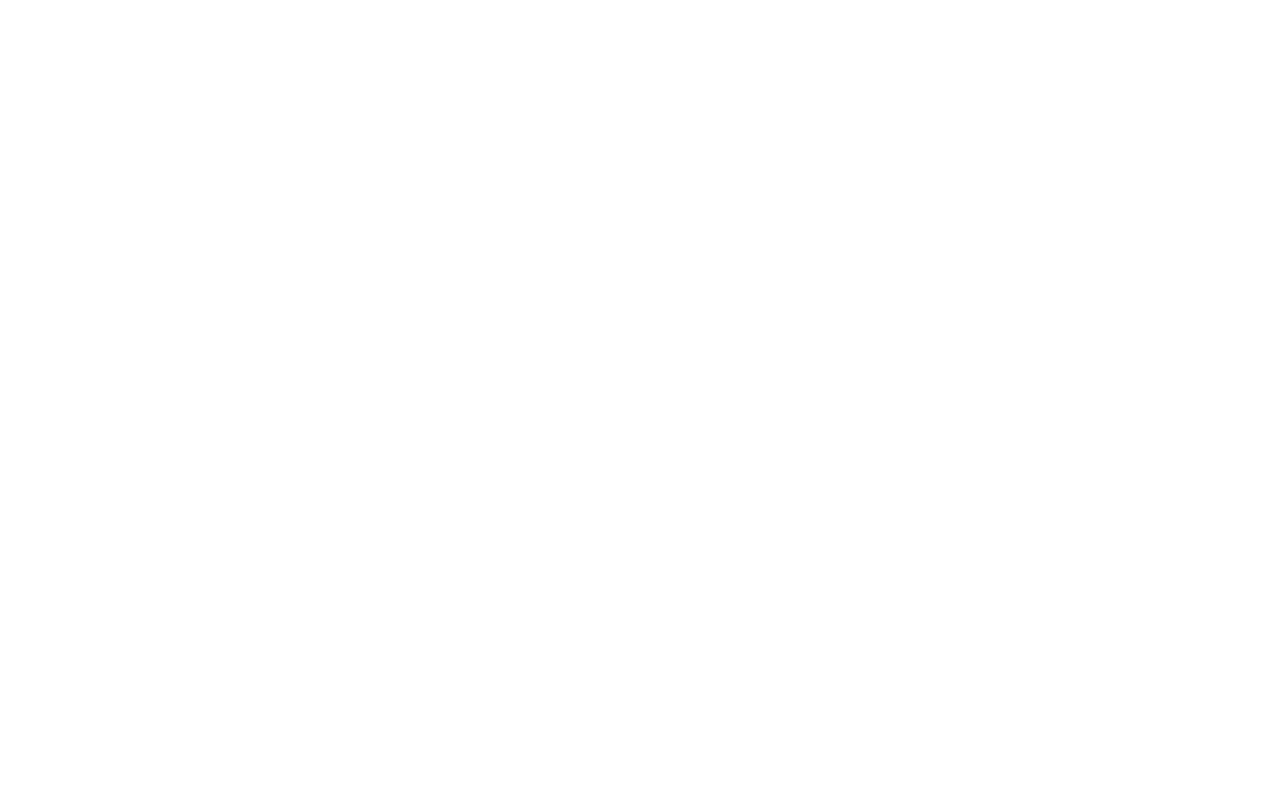
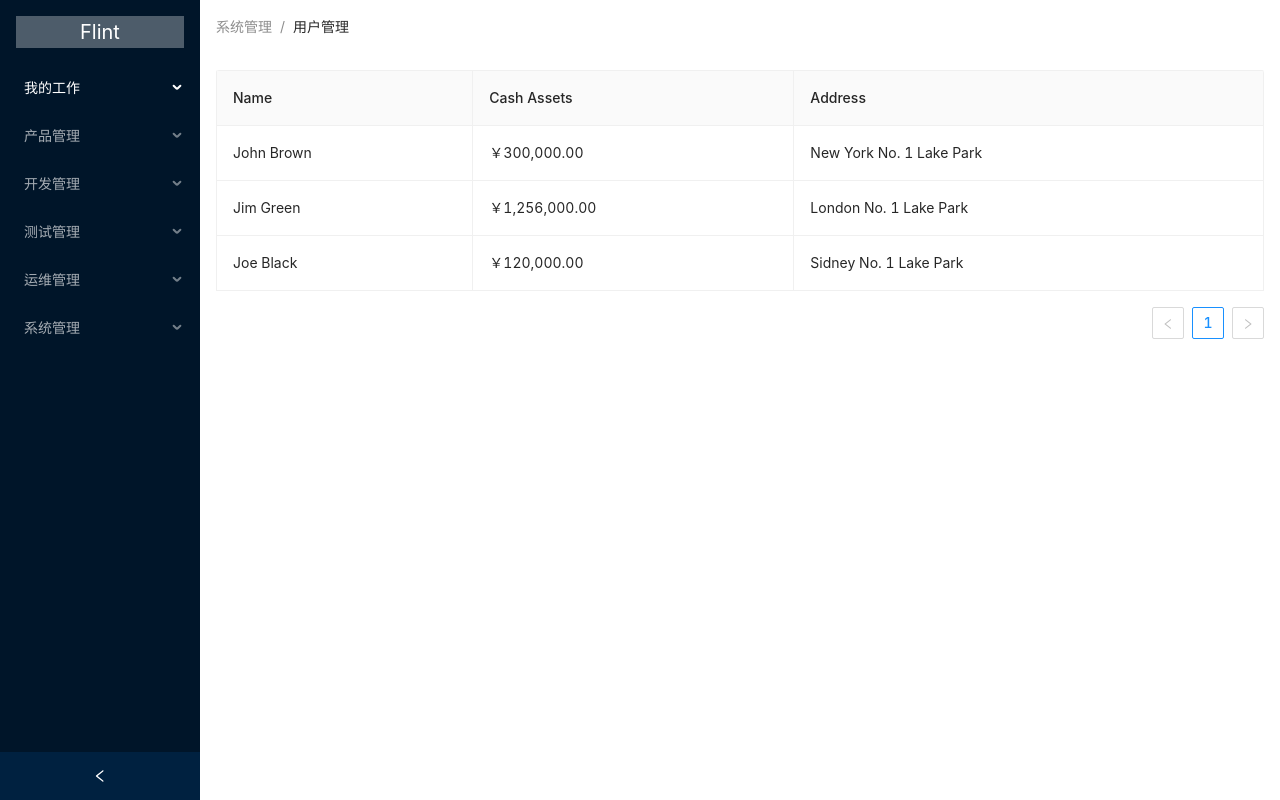
Before and after one commit to zhangxianjun/flint-react-ts, a React (Create React App) app: page /m/system/user/list in a window 1280 px wide. Before the commit this address had no page. Built offline with nearby package versions, Linux system fonts and the light colour scheme.

Commit message:
feat - 行高

```diff
--- a/src/App.tsx
+++ b/src/App.tsx
@@ -7,6 +7,7 @@
 import {Program} from "./controller/work/Program";
 import {Planning} from "./controller/product/Planning";
 import {Navigation} from "./controller/work/Navigation";
+import {UserList} from "./controller/system/UserList";
 
 function App() {
     return (
@@ -19,6 +20,7 @@
                     <Route path="work/program" element={<Program />} />
                     <Route path="work/navigation" element={<Navigation />}/>
                     <Route path="product/planning" element={<Planning />}/>
+                    <Route path="system/user/list" element={<UserList />}/>
                 </Route>
             </Routes>
         </BrowserRouter>
--- /dev/null
+++ b/src/NavigationMap.ts
@@ -0,0 +1,76 @@
+export const navigationList = [{
+    "n": "work",
+    "t": "我的工作",
+    "sl": [{
+        "sn": "work/todo",
+        "st": "今日待办",
+    }, {
+        "sn": "work/program",
+        "st": "我的工作",
+    }, {
+        "sn": "work/navigation",
+        "st": "外链导航",
+    }]
+}, {
+    "n": "product",
+    "t": "产品管理",
+    "sl": [{
+        "sn": "product/todo",
+        "st": "产品规划",
+    }, {
+        "sn": "product/program",
+        "st": "产品原型",
+    }, {
+        "sn": "product/navigation",
+        "st": "设计资源",
+    }]
+}, {
+    "n": "develop",
+    "t": "开发管理",
+    "sl": [{
+        "sn": "develop/todo",
+        "st": "设计文稿",
+    }, {
+        "sn": "develop/program",
+        "st": "开发计划",
+    }, {
+        "sn": "develop/navigation",
+        "st": "源码地址",
+    }]
+}, {
+    "n": "test",
+    "t": "测试管理",
+    "sl": [{
+        "sn": "test/todo",
+        "st": "测试用例",
+    }, {
+        "sn": "test/program",
+        "st": "BUG管理",
+    }, {
+        "sn": "test/navigation",
+        "st": "测试报告",
+    }]
+}, {
+    "n": "operation",
+    "t": "运维管理",
+    "sl": [{
+        "sn": "operation/todo",
+        "st": "账号管理",
+    }, {
+        "sn": "operation/program",
+        "st": "监测报告",
+    }]
+}, {
+    "n": "system",
+    "t": "系统管理",
+    "sl": [{
+        "sn": "system/user/list",
+        "st": "用户管理",
+    }, {
+        "sn": "system/program",
+        "st": "权限管理",
+    }, {
+        "sn": "system/program",
+        "st": "Flint教程",
+    }]
+}];
--- a/src/controller/Main.tsx
+++ b/src/controller/Main.tsx
@@ -11,6 +11,7 @@
 import styled from "@emotion/styled";
 import {useNavigate, Outlet} from "react-router-dom";
 import {MenuInfo} from "rc-menu/lib/interface";
+import {navigationList} from "../NavigationMap";
 
 function Main() {
     return (
@@ -27,75 +28,18 @@
 
 const PageSide = () => {
 
-    const navigationList = [{
-        "n": "work",
-        "t": "我的工作",
-        "sl": [{
-            "sn": "work/todo",
-            "st": "今日待办",
-        },
-            {
-                "sn": "work/program",
-                "st": "我的工作",
-            },
-            {
-                "sn": "work/navigation",
-                "st": "外链导航",
-            }
-        ]
-    }
-    ];
-    // },
-    //     {
-    //         "work": "",
-    //
-    //     },
-    //     {
-    //         "product": "产品管理",
-    //         "work": "产品规划",
-    //         "work1": "产品原型",
-    //         "work2": "设计资源",
-    //     },
-    //     {
-    //         "product": "开发管理",
-    //         "work": "设计文稿",
-    //         "work1": "开发计划",
-    //         "work2": "源码地址",
-    //     },
-    //     {
-    //         "product": "测试管理",
-    //         "work": "测试用例",
-    //         "work1": "BUG管理",
-    //         "work2": "测试报告",
-    //     },
-    //     {
-    //         "product": "运维管理",
-    //         "work": "账号管理",
-    //         "work1": "监测报告",
-    //     },
-    //     {
-    //         "product": "系统管理",
-    //         "work": "用户管理",
-    //         "work1": "权限管理",
-    //         "work2": "Flint教程",
-    //     },
+    const navigate = useNavigate();
+    const [state, setState] = useState({collapsed: false});
 
-    // const Sub = ((sl: any) => {
-    //     <Menu.Item key={sl.sn}>{sl.st}</Menu.Item>
-    // });
-
+    // 侧边栏
     const side = navigationList.map((menu) =>
-        <Menu.SubMenu key={menu.n} icon={<DesktopOutlined/>} title={menu.t}>
+        // todo 图片不知道如何设置
+        <Menu.SubMenu key={menu.n} title={menu.t}>
             { menu.sl.map((sl) =>
                 <Menu.Item key={sl.sn}>{sl.st}</Menu.Item>
             )}
         </Menu.SubMenu>
     );
-
-
-    const navigate = useNavigate();
-
-    const [state, setState] = useState({collapsed: false});
 
     function onCollapse() {
         if (state.collapsed === false) {
@@ -107,54 +51,18 @@
 
     function routeClick(evt: MenuInfo) {
         console.log("===" + evt.key);
-        // 获取到key进行跳转
-        if (evt.key === '21') {
-            navigate("work/todo", {});
-        }
-        if (evt.key === '22') {
-            navigate("work/program", {});
-        }
+        navigate(evt.key, {});
     }
 
     return (
         <Layout.Sider collapsible collapsed={state.collapsed} onCollapse={onCollapse}>
             <Logo>Flint</Logo>
-            <Menu theme="dark" defaultSelectedKeys={['21']} mode="inline" onClick={routeClick}>
+            <Menu theme="dark" defaultSelectedKeys={['work/todo']} mode="inline" onClick={routeClick}>
                 {side}
-                {/*<Menu.SubMenu key="20" icon={<DesktopOutlined/>} title="我的工作">*/}
-                {/*    <Menu.Item key="21">今日待办</Menu.Item>*/}
-                {/*    <Menu.Item key="22">参与项目</Menu.Item>*/}
-                {/*    <Menu.Item key="23">外链导航</Menu.Item>*/}
-                {/*</Menu.SubMenu>*/}
-                {/*<Menu.SubMenu key="40" icon={<BulbOutlined/>} title="产品管理">*/}
-                {/*    <Menu.Item key="41">产品规划</Menu.Item>*/}
-                {/*    <Menu.Item key="42">产品原型</Menu.Item>*/}
-                {/*    <Menu.Item key="43">设计资源</Menu.Item>*/}
-                {/*</Menu.SubMenu>*/}
-                {/*<Menu.SubMenu key="60" icon={<CodeOutlined/>} title="开发管理">*/}
-                {/*    <Menu.Item key="61">设计文稿</Menu.Item>*/}
-                {/*    <Menu.Item key="62">开发计划</Menu.Item>*/}
-                {/*    <Menu.Item key="63">源码地址</Menu.Item>*/}
-                {/*</Menu.SubMenu>*/}
-                {/*<Menu.SubMenu key="80" icon={<FileSearchOutlined/>} title="测试管理">*/}
-                {/*    <Menu.Item key="81">测试用例</Menu.Item>*/}
-                {/*    <Menu.Item key="82">BUG管理</Menu.Item>*/}
-                {/*    <Menu.Item key="83">测试报告</Menu.Item>*/}
-                {/*</Menu.SubMenu>*/}
-                {/*<Menu.SubMenu key="100" icon={<CiCircleOutlined/>} title="运维管理">*/}
-                {/*    <Menu.Item key="101">账号管理</Menu.Item>*/}
-                {/*    <Menu.Item key="102">检测报告</Menu.Item>*/}
-                {/*</Menu.SubMenu>*/}
-                {/*<Menu.SubMenu key="120" icon={<SettingOutlined/>} title="系统管理">*/}
-                {/*    <Menu.Item key="121">用户管理</Menu.Item>*/}
-                {/*    <Menu.Item key="122">权限管理</Menu.Item>*/}
-                {/*    <Menu.Item key="200">Flint教程</Menu.Item>*/}
-                {/*</Menu.SubMenu>*/}
             </Menu>
         </Layout.Sider>
     );
 }
-
 
 const Logo = styled.div`
   text-align: center;
--- /dev/null
+++ b/src/controller/system/UserList.tsx
@@ -0,0 +1,59 @@
+import {Breadcrumb, Layout, List, Table, Typography} from "antd";
+
+export const UserList = () => {
+
+    const columns = [
+        {
+            title: 'Name',
+            dataIndex: 'name',
+            // render: text => <a>{text}</a>,
+        },
+        {
+            title: 'Cash Assets',
+            // className: 'column-money',
+            dataIndex: 'money',
+            // align: 'right',
+        },
+        {
+            title: 'Address',
+            dataIndex: 'address',
+        },
+    ];
+
+    const data = [
+        {
+            key: '1',
+            name: 'John Brown',
+            money: '￥300,000.00',
+            address: 'New York No. 1 Lake Park',
+        },
+        {
+            key: '2',
+            name: 'Jim Green',
+            money: '￥1,256,000.00',
+            address: 'London No. 1 Lake Park',
+        },
+        {
+            key: '3',
+            name: 'Joe Black',
+            money: '￥120,000.00',
+            address: 'Sidney No. 1 Lake Park',
+        },
+    ];
+
+    return (
+        <Layout.Content style={{background: '#fff'}}>
+            <Breadcrumb style={{margin: '16px'}}>
+                <Breadcrumb.Item>系统管理</Breadcrumb.Item>
+                <Breadcrumb.Item>用户管理</Breadcrumb.Item>
+            </Breadcrumb>
+            <div className="site-layout-background" style={{padding: '16px', minHeight: 360}}>
+                <Table
+                    columns={columns}
+                    dataSource={data}
+                    bordered
+                />
+            </div>
+        </Layout.Content>
+    );
+}
```
